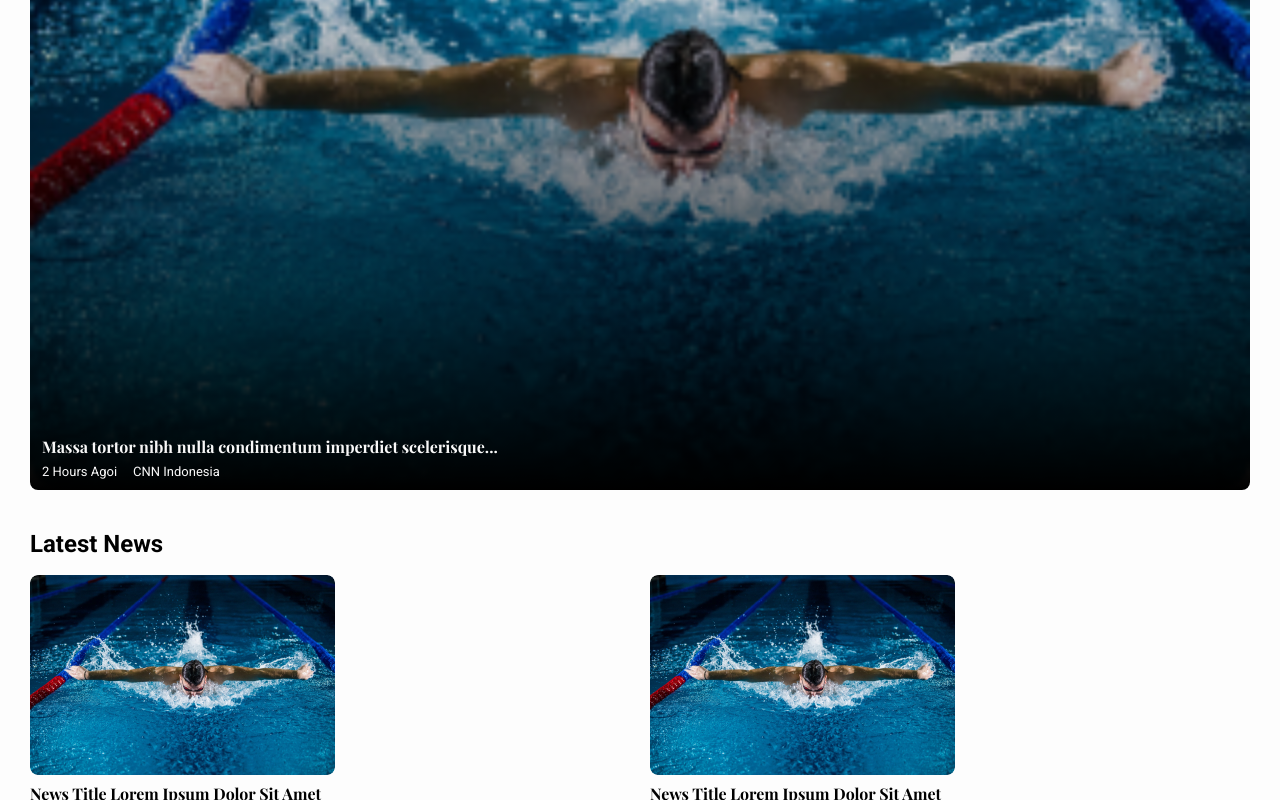
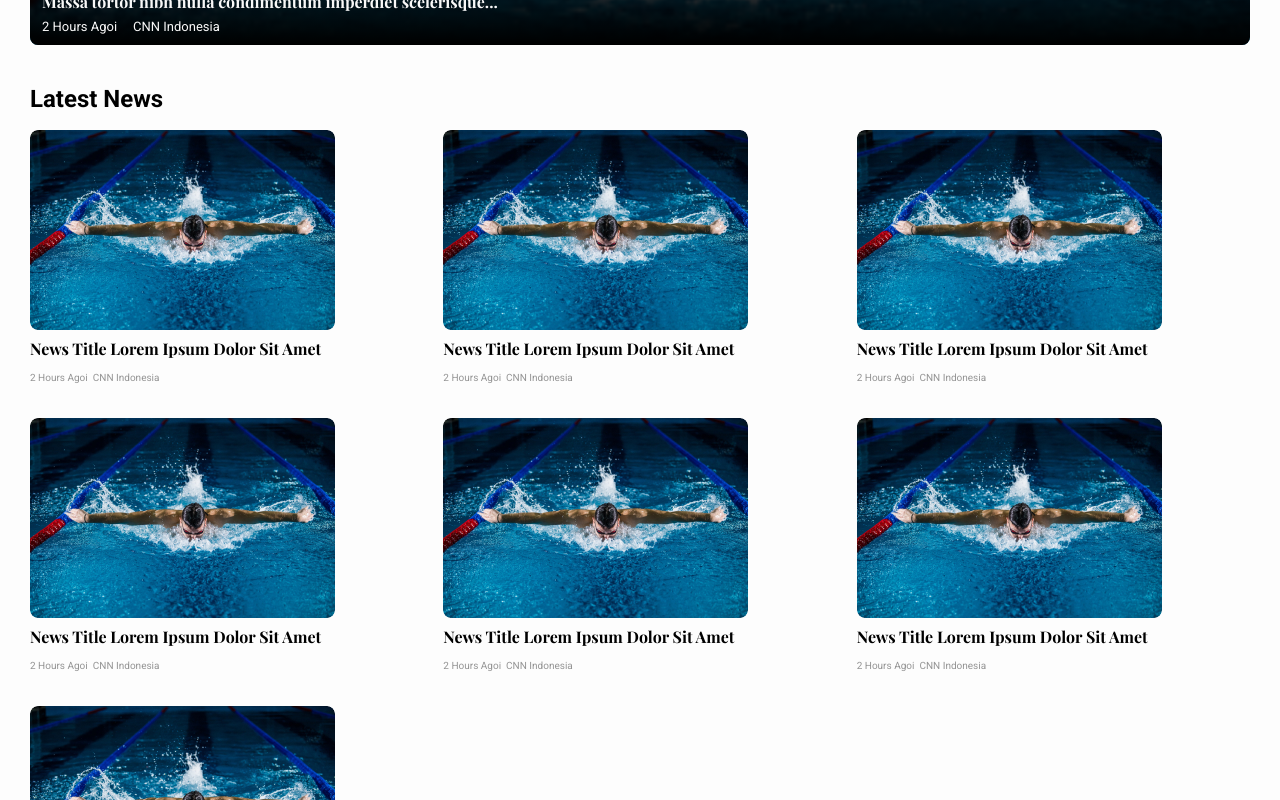
Before and after one commit to barbosadiego/news-app, a Vue app: page / in a window 1280 px wide. Shown: the part 480-1280 px from the top of the page. Built offline with nearby package versions, Linux system fonts and the light colour scheme.

Commit message:
add home tablet style

```diff
--- a/src/views/Home.vue
+++ b/src/views/Home.vue
@@ -128,6 +128,10 @@
       img{
         width: 100%;
         object-fit: cover;
+        @media screen and (min-width:768px) {
+          height: 355px;
+          border-radius: 8px;
+        }
       }
 
       .text{
@@ -173,6 +177,9 @@
       display: grid;
       grid-template-columns: repeat(2, 1fr);
       gap: 32px 20px;
+      @media screen and (min-width:768px) {
+        grid-template-columns: repeat(3, 1fr);
+      }
 
       .item{
 
@@ -194,7 +201,7 @@
           font-weight: 400;
           line-height: rem(16);
           gap: 5px;
-          margin-top: 16px;
+          margin-top: 10px;
           color: var(--black-20);
         }
       }
```
